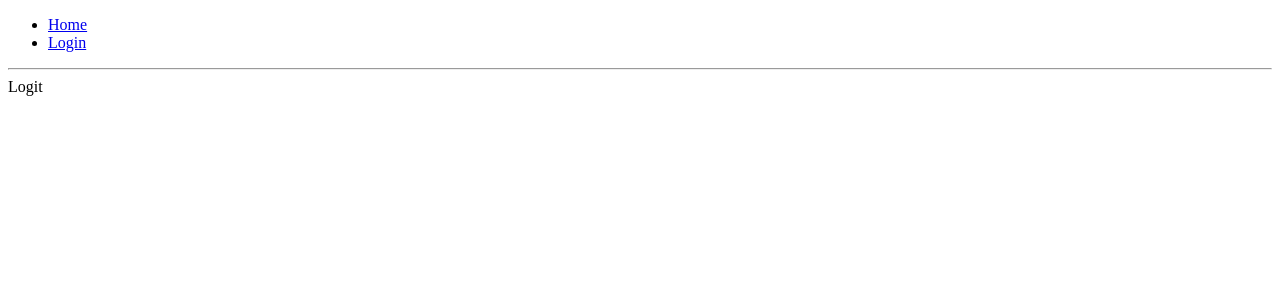
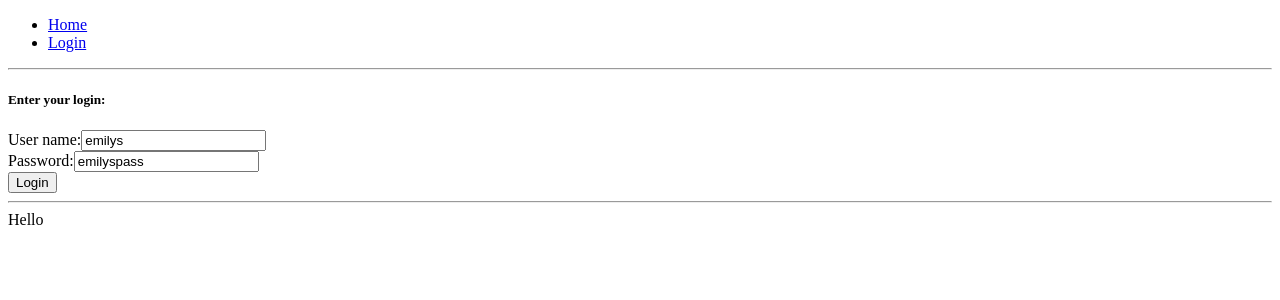
Before and after one commit to Maks-Onyshchenko13051927101261/react-lessons, a React (Vite) app: page /login in a window 1280 px wide. Shown: the top 300 px of the page. Built offline with nearby package versions, Linux system fonts and the light colour scheme.

Commit message:
LoginFormComponent

```diff
--- a/src/components/LoginAuthComponent.tsx
+++ b/src/components/login-auth-component/LoginAuthComponent.tsx
@@ -1,5 +1,5 @@
 export const LoginAuthComponent = () => {
     return (
-        <></>
+        <div>Hello</div>
     );
 };
--- /dev/null
+++ b/src/components/login-form-component/LoginFormComponent.tsx
@@ -0,0 +1,34 @@
+import {useForm} from "react-hook-form";
+import type {IUserModel} from "../../models/IUserModel.tsx";
+import {joiResolver} from "@hookform/resolvers/joi";
+import {userValidator} from "../../validator/userValidator.tsx";
+
+export const LoginFormComponent = () => {
+    const {register, handleSubmit, formState: {errors}} = useForm<IUserModel>({
+        mode: "all",
+        resolver: joiResolver(userValidator),
+        defaultValues:{
+            username:"emilys",
+            password:"emilyspass"
+        }
+    })
+
+    const handlerValid = (data:IUserModel) => {
+        console.log(data)
+    }
+
+    return (
+        <form onClick={handleSubmit(handlerValid)}>
+            <h5>Enter your login:</h5>
+            <label>User name:
+                <input type="text" {...register("username")}/>
+                <div>{errors.username?.message}</div>
+            </label>
+            <label>Password:
+                <input type="text" {...register("password")}/>
+                <div>{errors.password?.message}</div>
+            </label>
+            <button type="submit">Login</button>
+        </form>
+    );
+};
--- a/src/pages/LoginPage.tsx
+++ b/src/pages/LoginPage.tsx
@@ -1,10 +1,12 @@
-import {Outlet} from "react-router";
+import {LoginFormComponent} from "../components/login-form-component/LoginFormComponent.tsx";
+import {LoginAuthComponent} from "../components/login-auth-component/LoginAuthComponent.tsx";
 
 export const LoginPage = () => {
     return (
         <>
-            Logit
-            <Outlet/>
+            <LoginFormComponent/>
+            <hr/>
+            <LoginAuthComponent/>
         </>
     );
 };
--- a/src/router/Routes.tsx
+++ b/src/router/Routes.tsx
@@ -3,14 +3,11 @@ import {MainLayout} from "../layout/MainLayout.tsx";
 import {HomePage} from "../pages/HomePage.tsx";
 import {LoginPage} from "../pages/LoginPage.tsx";
 import {AuthResourcesPage} from "../pages/AuthResourcesPage.tsx";
-import {LoginAuthComponent} from "../components/LoginAuthComponent.tsx";
 
 export const Routes = createBrowserRouter([
     {path: "/", element: <MainLayout/>, children:[
             {index: true, element: <HomePage/>},
-            {path:"login", element:<LoginPage/>, children:[
-                    {path:"login", element:<LoginAuthComponent/>}
-                ]},
+            {path:"login", element:<LoginPage/>},
             {path:"auth/resources", element:<AuthResourcesPage/>}
         ]}
 ])
--- a/src/services/api.services.tsx
+++ b/src/services/api.services.tsx
@@ -1 +1 @@
-const endpoint = import.meta.env.VITE_API_BASE_URL;
+// const endpoint = import.meta.env.VITE_API_BASE_URL;
--- /dev/null
+++ b/src/validator/userValidator.tsx
@@ -0,0 +1,8 @@
+import * as Joi from "joi";
+
+export const userValidator = Joi.object({
+    username: Joi.string().pattern(new RegExp("^[a-zA-Zа-яА-яёЁіІїЇєЄҐґ]{1,20}$"))
+        .messages({"string.pattern.base": "Your did not match pattern"}),
+    password: Joi.string().pattern(new RegExp("^[a-zA-Zа-яА-яёЁіІїЇєЄҐґ]{1,20}$"))
+        .messages({"string.pattern.base": "Your did not match pattern"}),
+})
```
